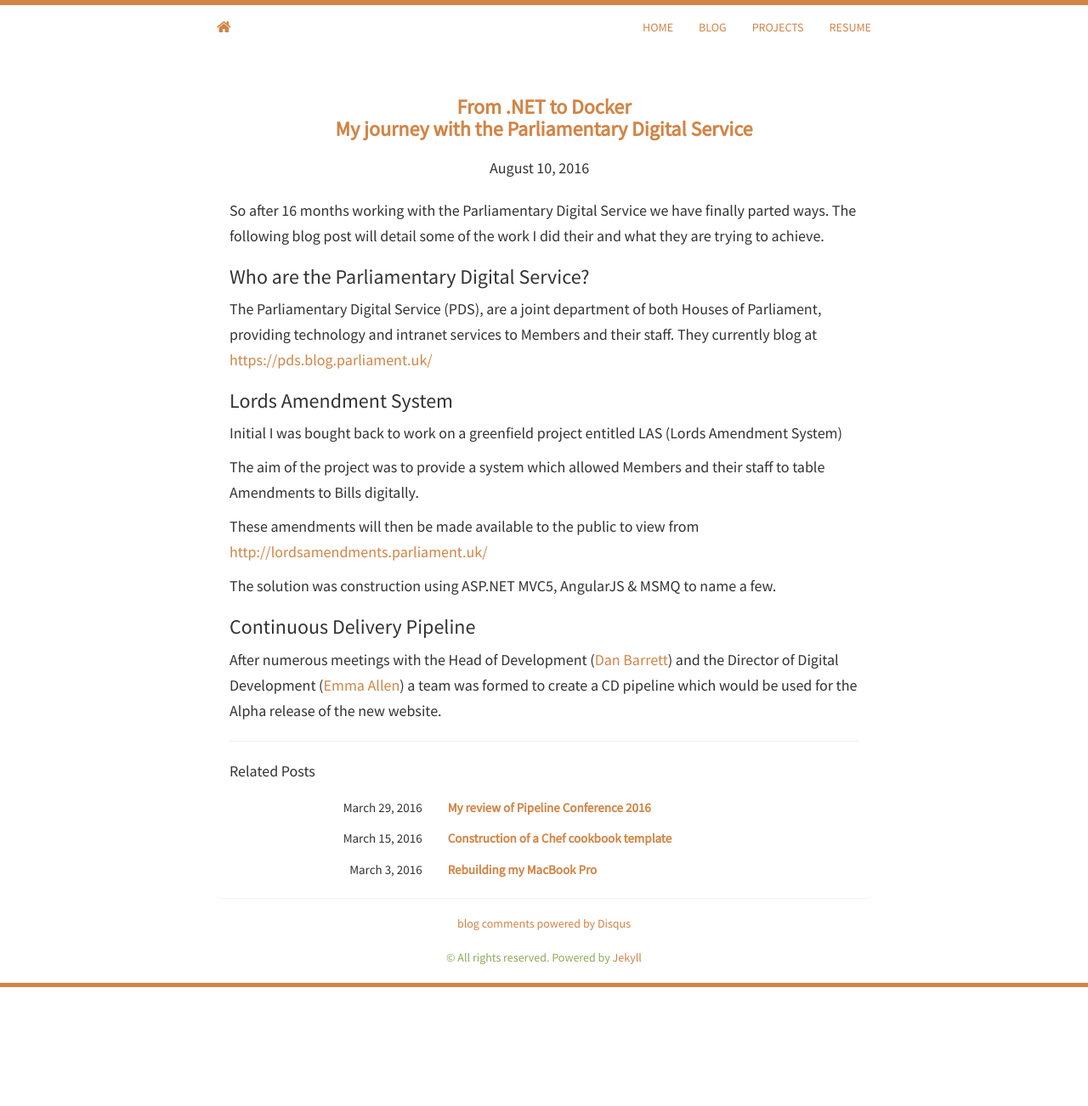
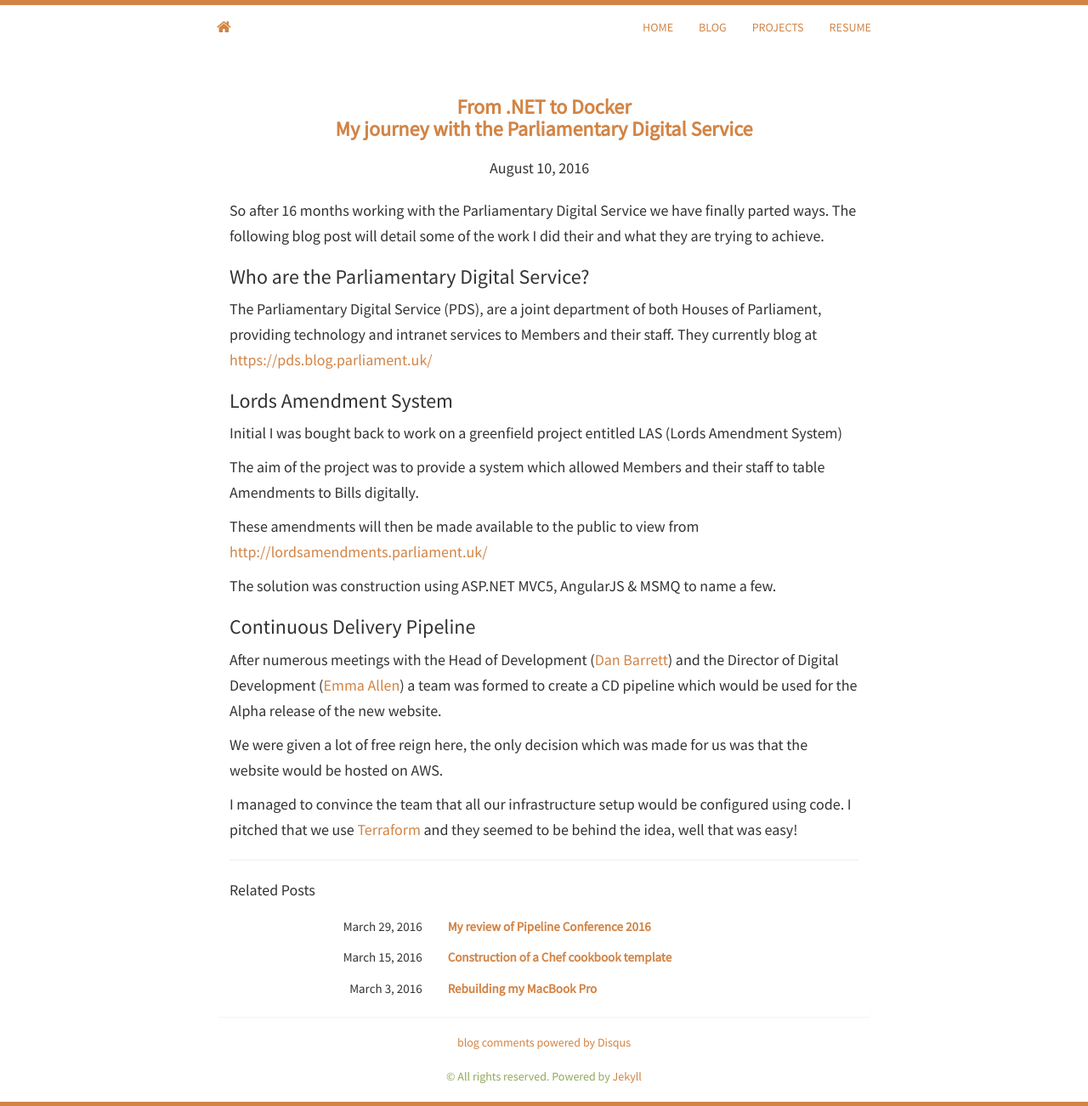
Before and after one commit to swade1987/swade1987.github.io, a Jekyll site: the page built from _posts/2016-08-10-from-dotnet-to-docker-the-pds-journey.md, in a window 1280 px wide. Shown: the whole page at 85% size. Built offline with Jekyll 4.4.1, drawn with Linux system fonts in a browser that asks for light colours; nearby versions of some CDN libraries; comment, search, counter and statistics services are not loaded; before the commit the page ends 1162 px from its top, so only the background shows below that.

Commit message:
adding section about Terraform

```diff
--- a/_posts/2016-08-10-from-dotnet-to-docker-the-pds-journey.md
+++ b/_posts/2016-08-10-from-dotnet-to-docker-the-pds-journey.md
@@ -26,3 +26,8 @@
 
 After numerous meetings with the Head of Development ([Dan Barrett](https://twitter.com/dasbarrett)) and the Director of Digital Development ([Emma Allen](https://twitter.com/_allenemma))
 a team was formed to create a CD pipeline which would be used for the Alpha release of the new website.
+
+We were given a lot of free reign here, the only decision which was made for us was that the website would be hosted on AWS.
+
+I managed to convince the team that all our infrastructure setup would be configured using code. I pitched that we use [Terraform](https://www.terraform.io/) and they seemed
+to be behind the idea, well that was easy!
```
